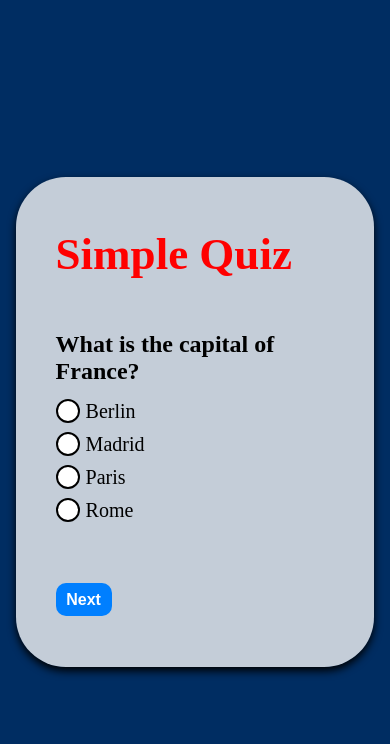
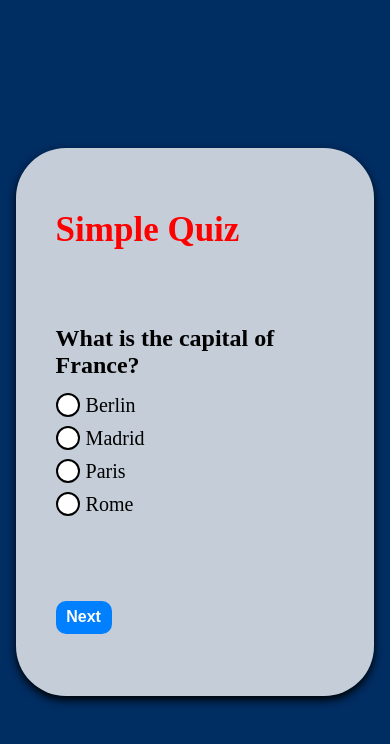
Before and after one commit to Raj-Tushal/quiz-app, a plain HTML site: page index.html in a window 390 px wide. Drawn offline with Linux system fonts and the light colour scheme.

Commit message:
quiz app poushed

```diff
--- a/style.css
+++ b/style.css
@@ -103,7 +103,7 @@ flex-direction: column;
 
 @media (max-width:600px) {
   .container {
-    height: 58vh;
+    min-height: 58vh;
     width: 92vw;
     background-color: rgba(245, 245, 245, 0.8);
     box-shadow: 0 4px 8px rgba(0, 0, 0, 5);
@@ -115,4 +115,8 @@ flex-direction: column;
     gap: 30px;
     border-radius: 50px;
   }
+  .Quiz {
+    color: red;
+    font-size: 35px;
+  }
 }
```
